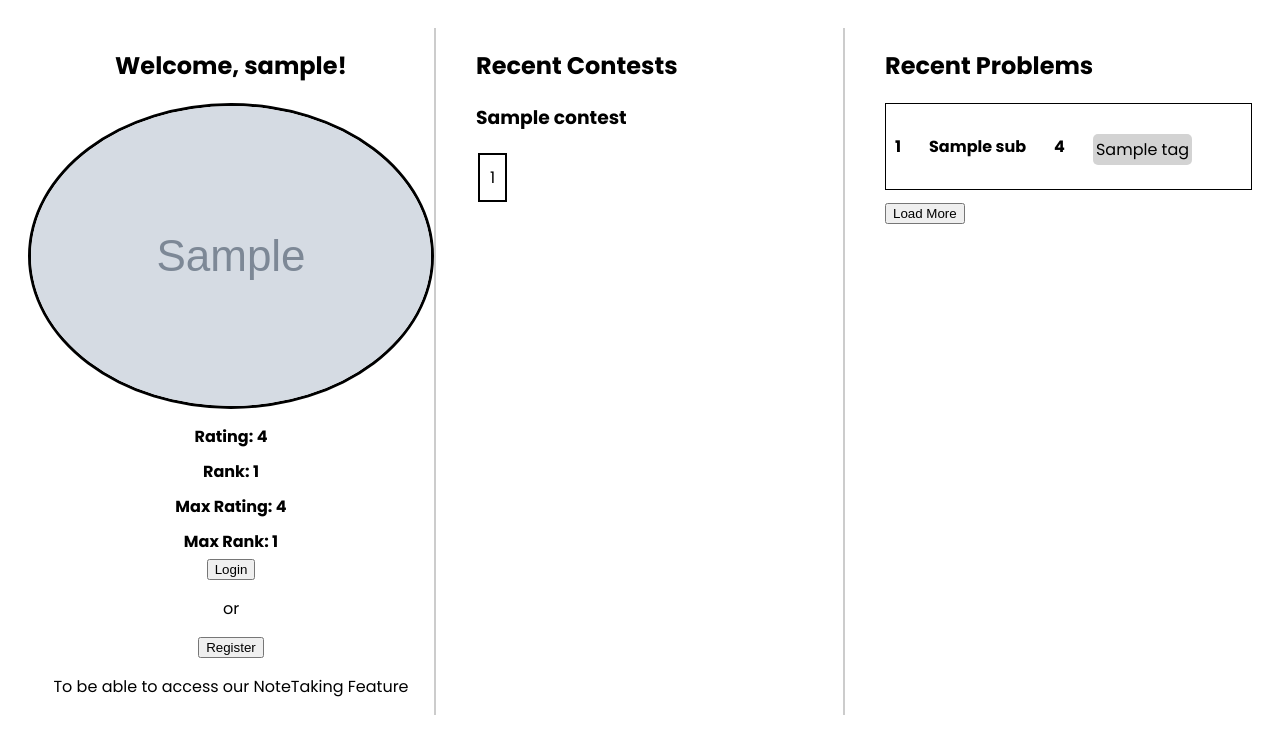
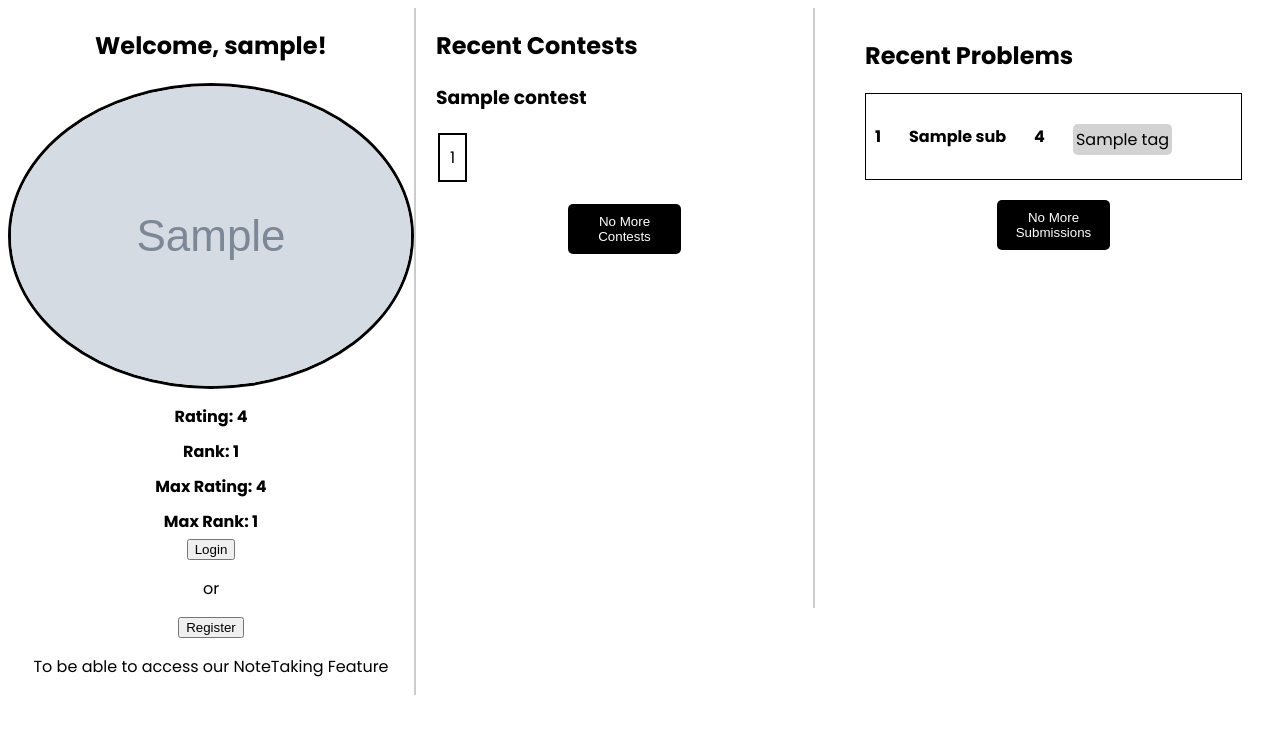
Before and after one commit to JohnRemon/CodeforcesTracker, a Flask app: template templates/dashboard.html in a window 1280 px wide. Shown: the top 754 px of the page. Run offline with Flask 3, Linux system fonts and the light colour scheme; the template is opened without the code that fills it: most values are stand-ins (such as "Sample title", 1, 10 or a date in 2020); grey boxes marked "Sample" are stand-in pictures.

Commit message:
load more functionality for contests and submissions

```diff
--- a/routes.py
+++ b/routes.py
@@ -59,6 +59,7 @@ def setup_routes(app, db):
             if not user.check_password(password):
                 error_message = "Invalid Password."
             if error_message is None:
+                session['user_id'] = user.user_id
                 return redirect(url_for('dashboard', handle=user.handle))
             return render_template('login.html', error_message=error_message)
         else:
@@ -72,8 +73,8 @@ def setup_routes(app, db):
 
     def render_dashboard(handle, template, logged_in=False):
         data = get_problem_tags(handle)
-        submissions = get_problem_info(handle)[:5]
-        contests = get_user_contests(handle)[:5]
+        submissions = get_problem_info(handle)
+        contests = get_user_contests(handle)
         contests.reverse()
         contest_problems = [get_contest_problems(contest['contestId']) for contest in contests]
         solved_problems = get_solved_contest_problems(handle)
--- a/static/css/dashboard.css
+++ b/static/css/dashboard.css
@@ -8,15 +8,25 @@ body{
     width: 100%;
 }
 .contests_table{
-    margin: 20px;
+    margin: 0 20px;
     flex: 1;
+
+    /* Scroll settings */
+    max-height: 600px;
+    overflow-y: auto;
+
 }
 .recent_problems{
-    margin: 20px;
+    margin: 0 20px;
     flex: 1;
+
+    /* Scroll settings */
+    max-height: 600px;
+    overflow-y: auto;
+    padding: 10px;
+
 }
 .user_info{
-    margin: 20px;
     flex: 1;
 }
 .problems{
@@ -108,3 +118,15 @@ a {
     font-size: 12px;
     padding-bottom: 10px;
 }
+
+.load-more{
+    display: block;
+    width: 30%;
+    margin: 20px auto;
+    padding: 10px;
+    background-color: black;
+    color: white;
+    border: none;
+    border-radius: 5px;
+    cursor: pointer;
+}
--- a/templates/dashboard.html
+++ b/templates/dashboard.html
@@ -21,14 +21,13 @@
                 <p>To be able to access our NoteTaking Feature</p>
             {% endif %}
         </div>
+
         <div class="contests_table">
             <h2>Recent Contests</h2>
             {% for contest in contests %}
-                <div class="contest">
+                <div class="contest" data-index="{{ loop.index0 }}" style="display: none;">
                     <div class="contest_title">
-                        <h3>
-                            {{ contest.contestName }}
-                        </h3>
+                        <h3>{{ contest.contestName }}</h3>
                     </div>
                     <div class="problems">
                         <table>
@@ -53,11 +52,13 @@
                     </div>
                 </div>
             {% endfor %}
+            <button class="load-more" id="load-more-contests">Load More</button>
         </div>
+
         <div class="recent_problems">
             <h2>Recent Problems</h2>
             {% for sub in submissions %}
-                    <div class="submission">
+                <div class="submission" data-index="{{ loop.index0 }}" style="display: none;">
                     <div class="problem_row">
                         <div class="problem_info">
                             <h4>{{ sub.index }}</h4>
@@ -72,12 +73,64 @@
                             {% endfor %}
                         </div>
                         <div class="edit_icon">
-                                {% block note_submission scoped%}{% endblock %}
+                            {% block note_submission scoped %}{% endblock %}
                         </div>
                     </div>
                 </div>
             {% endfor %}
-                <button>Load More</button>
+            <button class="load-more" id="load-more-problems">Load More</button>
         </div>
     </div>
+
+    <script>
+        //The Contest / Problem Index
+        let contestIndex = 0;
+        let submissionIndex = 0;
+
+        //Get all Contests and Submissions
+        const contests = document.querySelectorAll('.contest');
+        const submissions = document.querySelectorAll('.submission');
+
+        const loadMoreContestsBtn = document.getElementById('load-more-contests');
+        const loadMoreSubmissionsBtn = document.getElementById('load-more-problems');
+
+
+        function loadMoreContests() {
+            //Start at the index and display 5 contests or less if there are not enough left
+            for(let i = contestIndex; i < contestIndex + 5 && i < contests.length; i++) {
+                contests[i].style.display = 'block';
+            }
+
+            contestIndex += 5;
+            //If all contests are displayed, hide the button
+            if (contestIndex >= contests.length) {
+                loadMoreContestsBtn.textContent = 'No More Contests';
+                loadMoreContestsBtn.disabled = true;
+            }
+        }
+
+        function loadMoreSubmissions() {
+            //Start at the index and display 5 submissions or less if there are not enough left
+            for(let i = submissionIndex; i < submissionIndex + 5 && i < submissions.length; i++) {
+                submissions[i].style.display = 'block';
+            }
+
+            submissionIndex += 5;
+            //If all submissions are displayed, hide the button
+            if(submissionIndex >= submissions.length) {
+                loadMoreSubmissionsBtn.textContent = 'No More Submissions';
+                loadMoreSubmissions.disabled = true;
+            }
+        }
+
+        //load the first 5 of contests and submissions
+        loadMoreContests();
+        loadMoreSubmissions();
+
+        //Load more contests
+        loadMoreContestsBtn.addEventListener('click', loadMoreContests);
+        //Load more submissions
+        loadMoreSubmissionsBtn.addEventListener('click', loadMoreSubmissions);
+
+    </script>
 {% endblock %}
```
Lines whose indentation alone changed are shown as unchanged.
